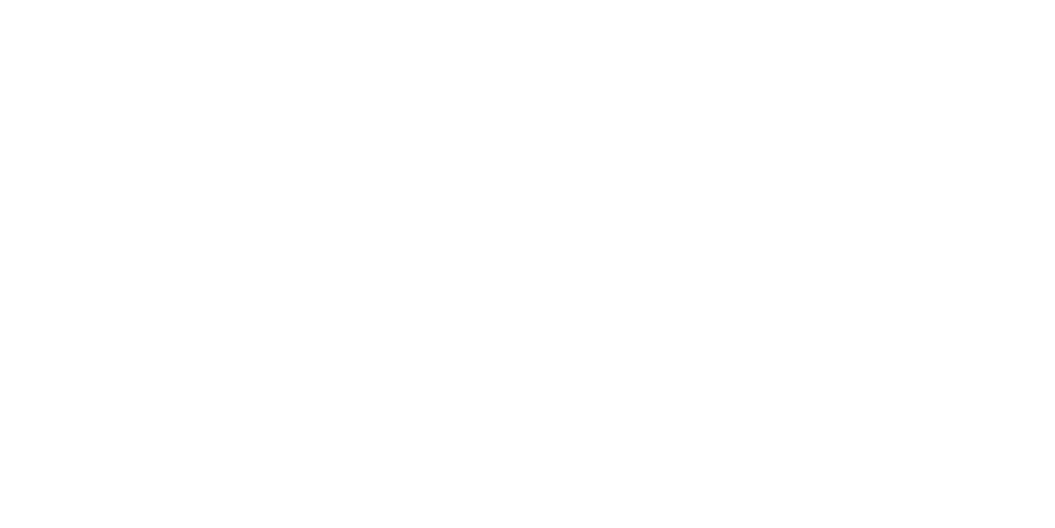
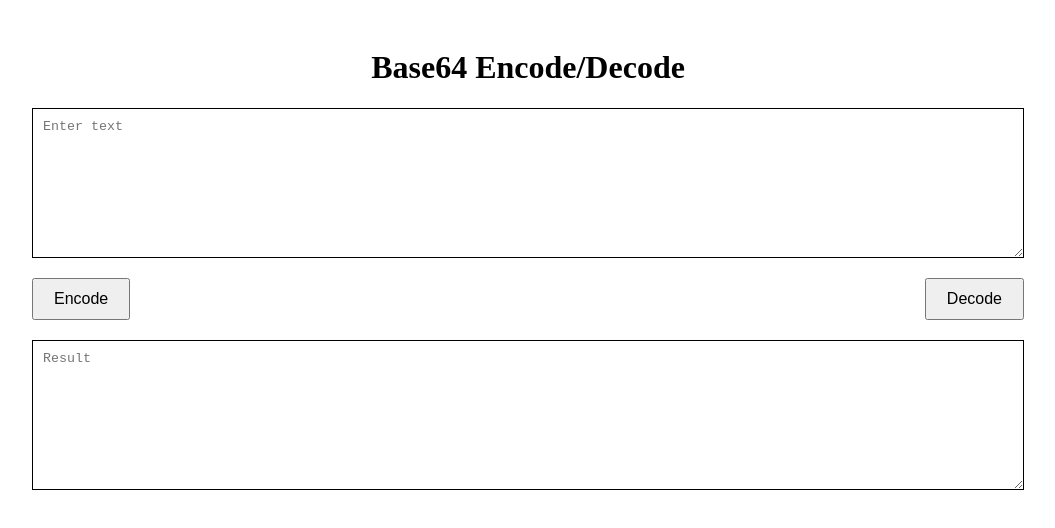
Before and after one commit to sharshi/things, a React (Vite) app: page /things/base64 in a window 1280 px wide. Before the commit this address had no page. Shown: the top 528 px of the page, without its empty margins (120-1175 px from the left). Built offline with nearby package versions, Linux system fonts and the light colour scheme.

Commit message:
Create a base64 encode/decode page
Related to #1

---

For more details, open the [Copilot Workspace session](https://copilot-workspace.githubnext.com/sharshi/things/issues/1?shareId=XXXX-XXXX-XXXX-XXXX).

```diff
--- a/src/App.tsx
+++ b/src/App.tsx
@@ -1,12 +1,14 @@
 import { Routes, Route } from 'react-router-dom';
 import { Home } from './components/Home';
 import DiffViewer from './components/DiffViewer';
+import Base64Page from './components/Base64Page';
 
 const App = () => {
     return (
         <Routes>
             <Route path="/" element={<Home />} />
             <Route path="/diff" element={<DiffViewer />} />
+            <Route path="/base64" element={<Base64Page />} />
         </Routes>
     );
 };
--- /dev/null
+++ b/src/components/Base64Page.tsx
@@ -0,0 +1,42 @@
+import React, { useState } from 'react';
+
+const Base64Page = () => {
+    const [inputText, setInputText] = useState('');
+    const [outputText, setOutputText] = useState('');
+
+    const handleEncode = () => {
+        setOutputText(btoa(inputText));
+    };
+
+    const handleDecode = () => {
+        try {
+            setOutputText(atob(inputText));
+        } catch (e) {
+            setOutputText('Invalid base64 string');
+        }
+    };
+
+    return (
+        <div style={{ display: 'flex', flexDirection: 'column', alignItems: 'center', width: '100vw', height: '100vh', padding: '20px', boxSizing: 'border-box' }}>
+            <h1>Base64 Encode/Decode</h1>
+            <textarea
+                placeholder="Enter text"
+                value={inputText}
+                onChange={(e) => setInputText(e.target.value)}
+                style={{ border: '1px solid black', padding: '10px', minHeight: '150px', width: '80%', boxSizing: 'border-box', marginBottom: '20px' }}
+            />
+            <div style={{ display: 'flex', justifyContent: 'space-between', width: '80%', marginBottom: '20px' }}>
+                <button onClick={handleEncode} style={{ padding: '10px 20px', fontSize: '16px' }}>Encode</button>
+                <button onClick={handleDecode} style={{ padding: '10px 20px', fontSize: '16px' }}>Decode</button>
+            </div>
+            <textarea
+                placeholder="Result"
+                value={outputText}
+                readOnly
+                style={{ border: '1px solid black', padding: '10px', minHeight: '150px', width: '80%', boxSizing: 'border-box' }}
+            />
+        </div>
+    );
+};
+
+export default Base64Page;
--- a/src/components/Home.tsx
+++ b/src/components/Home.tsx
@@ -2,9 +2,16 @@
 
 export const Home = () => {
     return (
-        <div>
-            <h1>Diff Viewer</h1>
-            <Link to="/diff">Diff Viewer</Link>
+        <div style={{ textAlign: 'center', padding: '20px', backgroundColor: '#f0f8ff', color: '#333', fontFamily: 'Arial, sans-serif' }}>
+            <h1 style={{ fontSize: '3em', marginBottom: '20px' }}>Things</h1>
+            <ul style={{ listStyleType: 'none', padding: 0 }}>
+                <li style={{ marginBottom: '10px' }}>
+                    <Link to="/diff" style={{ textDecoration: 'none', color: '#007bff', fontSize: '1.5em' }}>Diff Viewer</Link>
+                </li>
+                <li style={{ marginBottom: '10px' }}>
+                    <Link to="/base64" style={{ textDecoration: 'none', color: '#007bff', fontSize: '1.5em' }}>Base64 Encode/Decode</Link>
+                </li>
+            </ul>
         </div>
     );
 };
```
